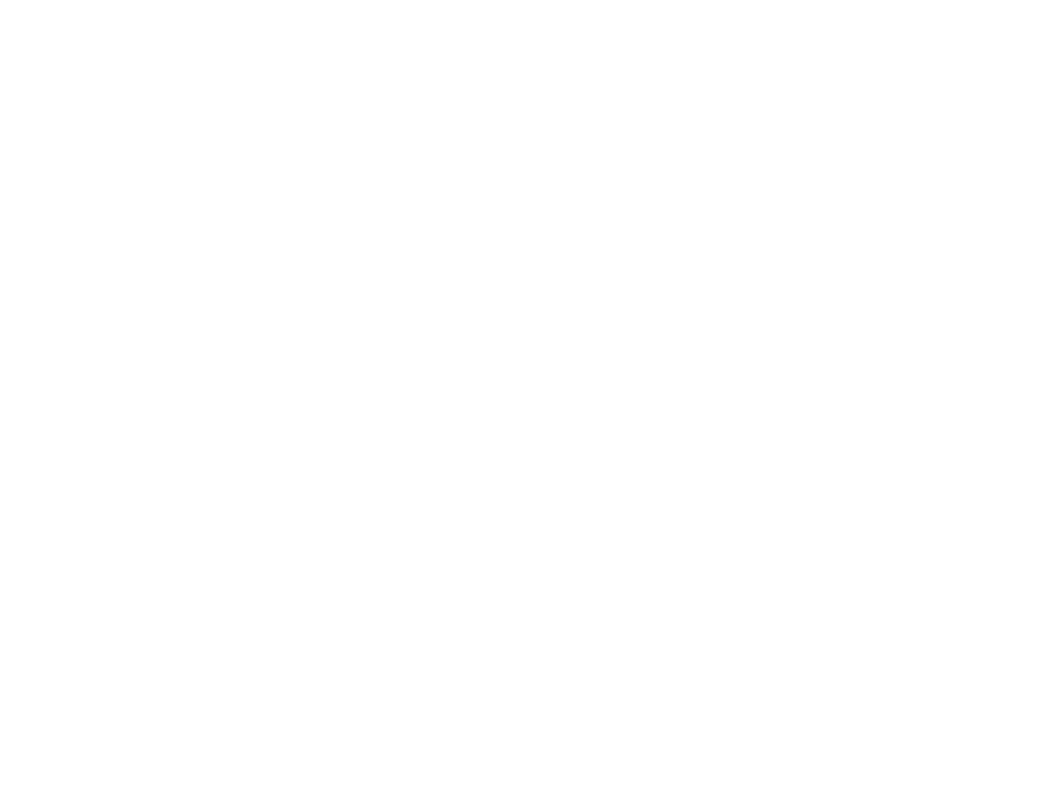
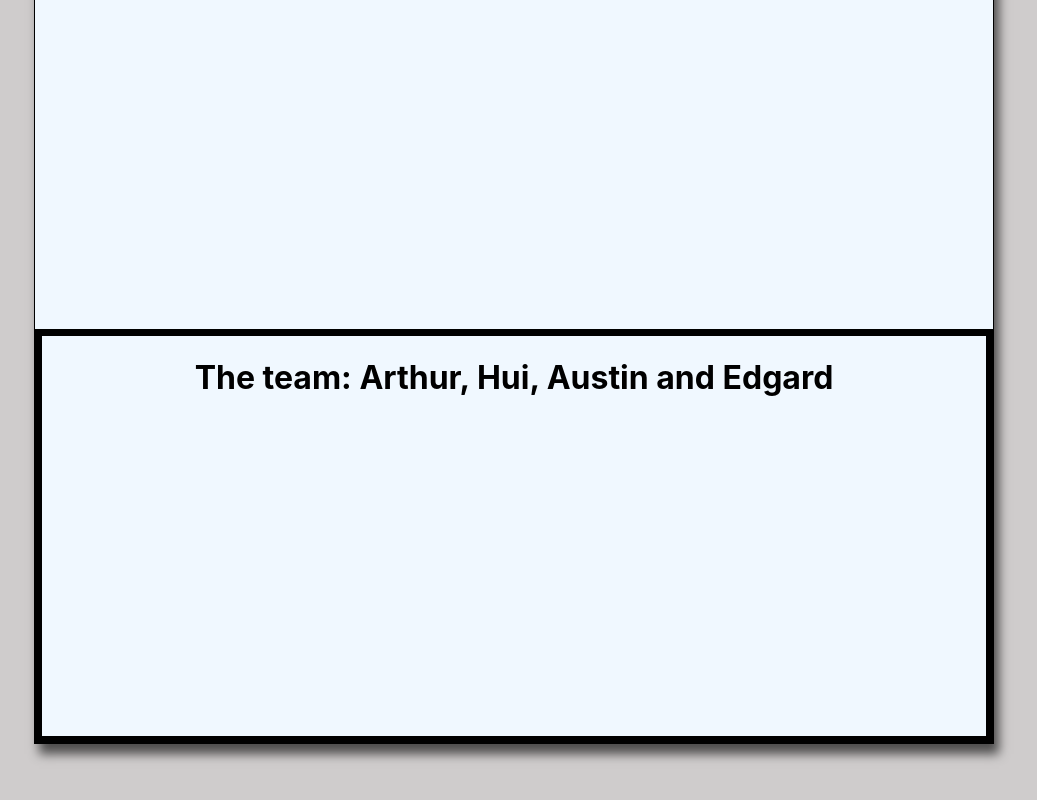
Before and after one commit to huiylu/P3-client-1, a React (Create React App) app: page / in a window 1280 px wide. Shown: the part 820-1620 px from the top of the page, without its empty margins (126-1163 px from the left). Before the commit the page ends 800 px from the top, so only its background shows below. Built offline with nearby package versions, Linux system fonts and the light colour scheme.

Commit message:
added search route

```diff
--- a/src/components/Content.js
+++ b/src/components/Content.js
@@ -2,6 +2,7 @@
 import Home from './pages/Home';
 import Auth from './pages/Auth';
 import Profile from './pages/Profile';
+import Search from './pages/Search';
 
 const PrivateRoute = ({ component: Component, ...rest }) => {
   const token = localStorage.getItem('jwtToken');
@@ -19,6 +20,7 @@
       <Route path='/auth' render={(renderProps) => (
         <Auth handleAuth={props.handleAuth} {...renderProps} />
       )} />
+      <Route path='/search' component={Search} />
       <PrivateRoute
         path='/profile'
         component={Profile}
--- a/src/components/pages/Home.js
+++ b/src/components/pages/Home.js
@@ -3,10 +3,12 @@
 
 const Home = (props) => {
     return (
-        <div>
-            <h1> home page</h1>
+        <div className="container">
+            <h1>Home page</h1>
             <Intro />
-            <Team />
+            <div className="team">
+                <Team />
+            </div>
         </div>
     );
 }
--- a/src/components/pages/Playlist.js
+++ b/src/components/pages/Playlist.js
@@ -1,15 +1,17 @@
 
 
 
-const PLaylist = (props) => {
+const Playlist = (props) => {
     return (
         <div>
             <h3>Playlist</h3>
-            <p>These are are your Playlists</p>
-
+            <ul className="playlist-list">
+                <li className="playlist-container">
+                    <p>This is one of your Playlists</p>
+                </li>
+            </ul>
         </div>
-
     );
 }
 
-export default PLaylist
+export default Playlist
--- a/src/components/pages/Profile.js
+++ b/src/components/pages/Profile.js
@@ -19,9 +19,9 @@
 
   if (!props.currentUser) return <Redirect to='/auth' />
   return (
-    <div>
-      <h1>PROFILE PAGE</h1>
-      <h4>{message}</h4>
+    <div className="container">
+      <h1>Welcome to your Playlists</h1>
+      <h4>Select one of your playlists to look through your songs.</h4>
       <Playlist />
     </div>
   );
--- /dev/null
+++ b/src/components/pages/Search.js
@@ -0,0 +1,12 @@
+const Search = (props) => {
+    return (
+        <div className="container">
+            <h1>THIS IS WHERE YOU SEARCH MUSIC</h1>
+            <form>
+                <input type="text"/>
+            </form>
+        </div>
+    );
+}
+
+export default Search;
--- a/src/components/pages/Team.js
+++ b/src/components/pages/Team.js
@@ -1,6 +1,6 @@
 const Team = (props) => {
     return (
-        <div>
+        <div className="team-container">
             <h1>The team: Arthur, Hui, Austin and Edgard </h1>
         </div>
     );
--- a/src/components/partials/Header.js
+++ b/src/components/partials/Header.js
@@ -10,13 +10,14 @@
     let conditionalLinks = props.currentUser ?
         <nav>
             <Link className="nav-link" to='/'>Home</Link>{' | '}
-            <Link className="nav-link" to='/profile'>Account</Link>{' | '}
+            <Link className="nav-link" to='/profile'>Playlists</Link>{' | '}
+            <Link className="nav-link" to='/search'>Search for Music!</Link>{' | '}
             {/* TODO Add Search for Music */}
-            <span onClick={e => props.handleAuth(null)}> Logout</span>
+            <span className="nav-link" onClick={e => props.handleAuth(null)}> Logout</span>
         </nav>:
         <nav>
             <Link className="nav-link" to='/'>Home</Link>{' | '}
-            <Link className="nav-link" to='/auth'>Login or Signup to Search for Music!</Link>{' | '}
+            <Link className="nav-link" to='/auth'>Login or Signup to Search for Music!</Link>
         </nav>
 
     return (
--- a/src/index.css
+++ b/src/index.css
@@ -1,3 +1,8 @@
+/* * {
+  margin: 0;
+  padding: 0;
+} */
+
 body {
   margin: 0;
   font-family: -apple-system, BlinkMacSystemFont, 'Segoe UI', 'Roboto', 'Oxygen',
@@ -5,6 +10,7 @@
     sans-serif;
   -webkit-font-smoothing: antialiased;
   -moz-osx-font-smoothing: grayscale;
+  background-color: rgb(207, 204, 204);
 }
 
 code {
@@ -23,3 +29,42 @@
   border-bottom: 1px solid #030327;
   cursor: pointer;
 }
+
+.container {
+  display: flex;
+  flex-direction: column;
+  justify-content: center;
+  border: 1px solid black;
+  min-width: 30em;
+  margin-top: 10vh;
+  margin-left: 10em;
+  margin-right: 10em;
+  margin-bottom: 10vh;
+  background-color:aliceblue;
+  box-shadow: 5px 10px 10px  rgb(78, 77, 77);
+}
+
+.team {
+  border: 7px solid black;
+  height: 50vh;
+  margin-top: 100vh;
+}
+
+.playlist-list {
+  display: flex;
+  justify-content: center;
+  margin-left: auto;
+  margin-right: auto;
+}
+
+.playlist-container {
+  display: flex;
+  flex-direction: column;
+  width: 600px;
+  margin-left: auto;
+  margin-right: auto;
+  margin-bottom: 5vh;
+  border: 1px solid black;
+  justify-content: space-around;
+  box-shadow: 3px 3px 10px  rgb(90, 90, 90);
+}
```
Also changed, not shown: src/App.css (line endings or trailing spaces).
